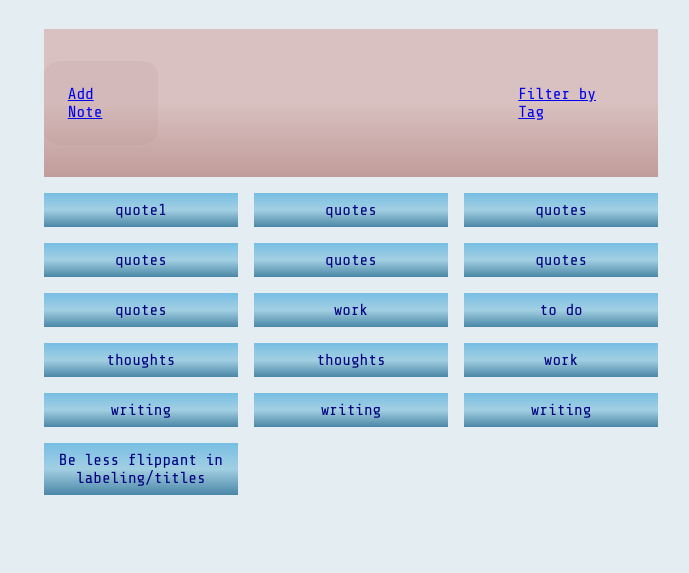
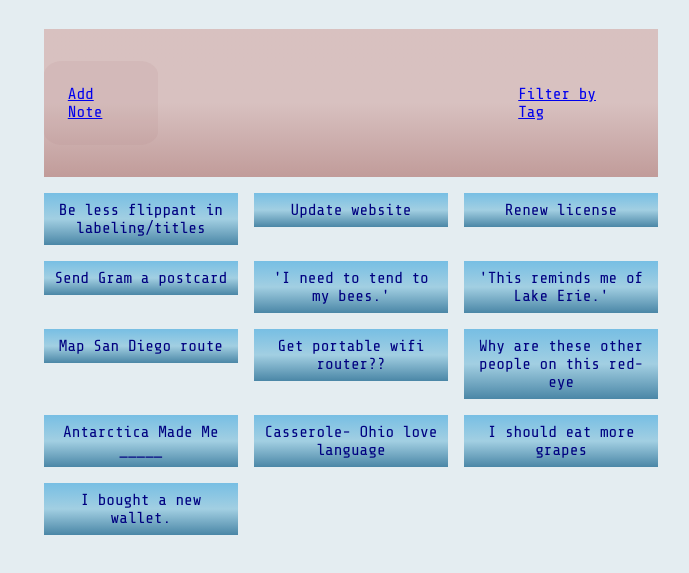
Before and after one commit to howema/run-rabbit-run-js, a website built with webpack: page src/html/notes.html in a window 1280 px wide. Shown: the part 87-660 px from the top of the page, without its empty margins (289-978 px from the left). Built offline with nearby package versions, Linux system fonts and the light colour scheme.

Commit message:
feat: complete render each note functionality
-added support for now grabbing EVERY note
-added support for now displaying each note correctly
-removed all old placeholder hardcoded notes.html data

compounds from FSA22V1-149

```diff
--- a/src/html/notes.html
+++ b/src/html/notes.html
@@ -21,59 +21,8 @@
                 <div class="grid__toolbar-add"><a href="http://localhost:8080/create.html/">Add Note</a></div>
                 <div class="grid__toolbar-filter"><a href="http://localhost:8080/tags.html/">Filter by Tag</a></div>
             </div>
-            <div class="quotes">
-                <!-- <li class="first-quote">quote111</li> -->
-                <li>quote1</li>
-            </div>
-            <div class="quotes">
-                <li>quotes</li>
-            </div>
-            <div class="quotes">
-                <li>quotes</li>
-            </div>
-            <div class="quotes">
-                <li>quotes</li>
-            </div>
-            <div class="quotes">
-                <li>quotes</li>
-            </div>
-            <div class="quotes">
-                <li>quotes</li>
-            </div>
-            <div class="quotes">
-                <li>quotes</li>
-            </div>
-            <div class="work">
-                <li>work</li>
-            </div>
-            <div class="to-do">
-                <li>to do</li>
-            </div>
-            <div class="thoughts">
-                <li>thoughts</li>
-            </div>
-            <div class="thoughts">
-                <li>thoughts</li>
-            </div>
-            <div class="work">
-                <li>work</li>
-            </div>
-            <div class="writing">
-                <li>writing</li>
-            </div>
-            <div class="writing">
-                <li>writing</li>
-            </div>
-            <div class="writing">
-                <li>writing</li>
-            </div>
         </article>
     </div>
-
 </body>
 
 </html>
-
-<script>
-    let li = document.body.firstChild;
-</script>
--- a/src/js/index.js
+++ b/src/js/index.js
@@ -1,3 +1,3 @@
 import { notes } from  './notes';
 
-console.log(notes());
+notes();
--- a/src/js/notes.js
+++ b/src/js/notes.js
@@ -1,53 +1,20 @@
-
 import notesList from "../../api/notes.json"
 
-// export function notes() {
-//     let note = document.createElement("div");
-//     note.className = "quote";
-//     note.classList.add("quote"); //.place, .toggle
-//     let noteText = document.createTextNode("words");
+export function notes() {
+    for (let text in notesList) {
+        console.log(notesList[text].note);
+        let noteText = document.createTextNode(notesList[text].note);
 
-//     note.appendChild(noteText)
-//     const notesContainer = document.getElementById("notes-container");
-//     notesContainer.appendChild(note);
-//     return notesList;
-// }
-
-export function notes() {
         let note = document.createElement("div");
         note.className = "quotes";
         note.classList.add("quotes"); //.place, .toggle
 
         let noteLi = document.createElement("li");
 
-    let noteText = document.createTextNode(notesList[0].note);
-
         note.appendChild(noteLi);
         noteLi.appendChild(noteText)
 
         const notesContainer = document.getElementById("notes-container");
         notesContainer.appendChild(note);
-    // let quotesList = document.querySelectorAll(".quotes");
-    // quotesList.appendChild(note);
-    // console.log(quotesList);
-    // return quotesList;
-    return notesList;
     }
-
-
-// function noteLooper(notesList) {
-
-
-// }
-
-
-        // export function notes() {
-        //     let newArray = [];
-        //     for (let i = 0; i < notesList.length; i++) {
-        //     newArray.push(notesList[i].note);
-        // }
-        // return newArray;
-        // }
-
-
-        //query selector...
+}
```
Lines whose indentation alone changed are shown as unchanged.
